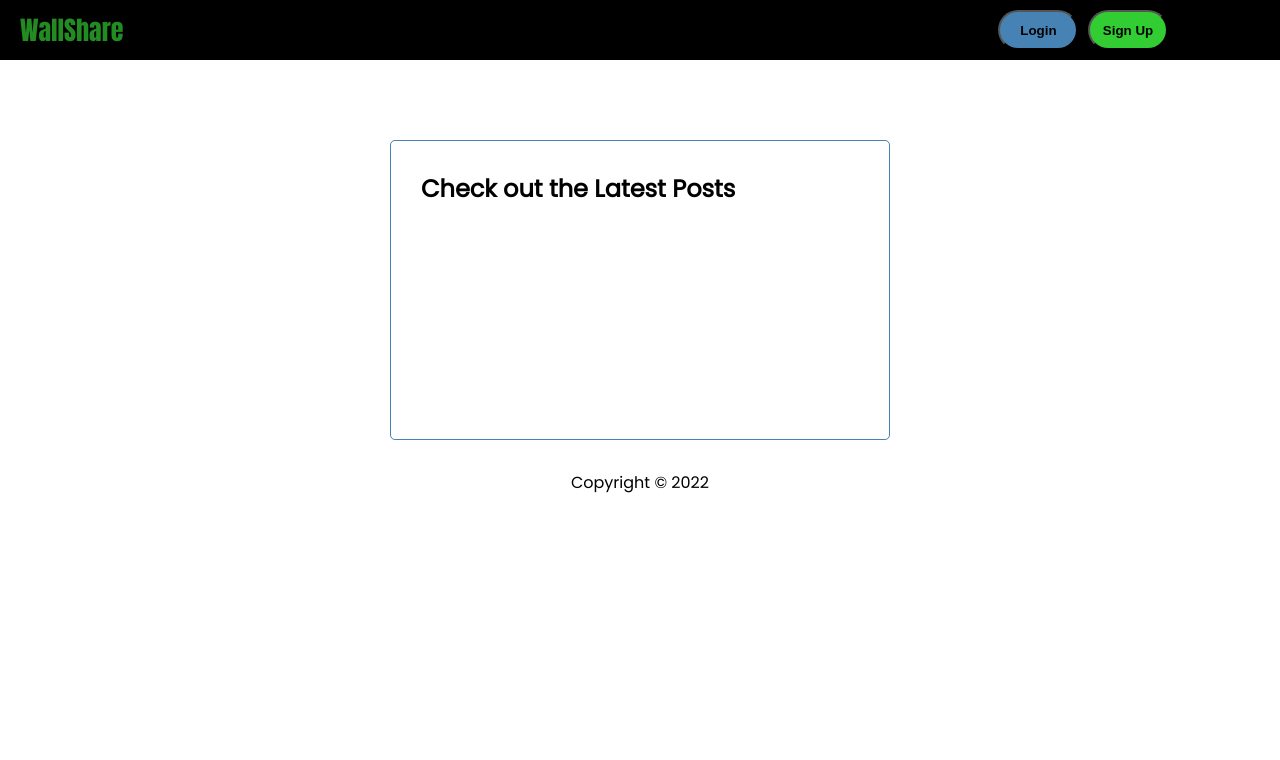
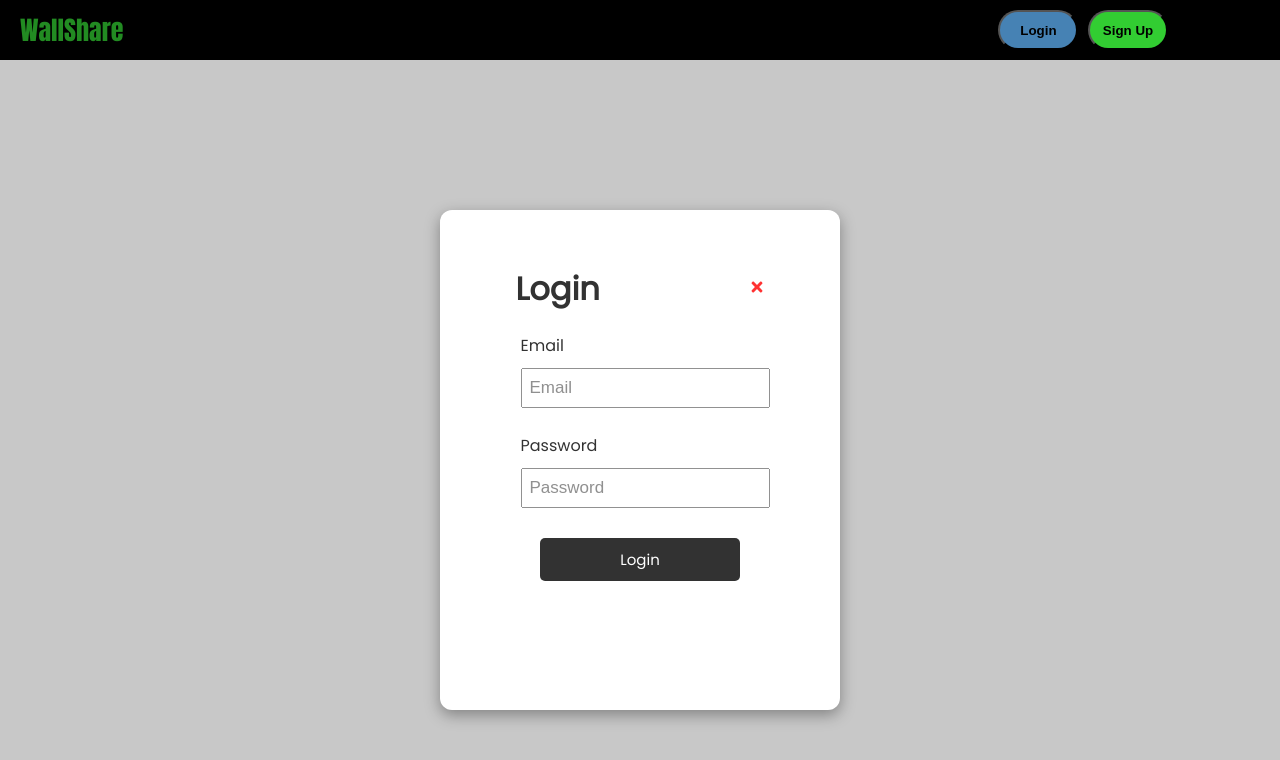
Before and after one commit to pauljessica82/WallApp, a React (Create React App) app in the folder frontend/: page /login in a window 1280 px wide. Shown: the top 760 px of the page. Built offline with nearby package versions, Linux system fonts and the light colour scheme.

Commit message:
fix modal form popups

```diff
--- a/frontend/src/App.js
+++ b/frontend/src/App.js
@@ -12,9 +12,10 @@ import Button from './components/Button';
 import Modal from './components/Modal';
 
 const App = () => {
-    const [showLoginForm, setShowLoginForm] = useState(true)
-    const [showSignUpForm, setShowSignUpForm] = useState(true)
+    const [showLoginForm, setShowLoginForm] = useState(false)
+    const [showSignUpForm, setShowSignUpForm] = useState(false)
     const [posts, setPosts] = useState([])
+
 
 
     const addUser = () => {
@@ -30,30 +31,31 @@ const App = () => {
     }
 
     return (
+
         <Router>
-            <div>
+            <HomeHeader />
+            <Routes>
+              <Route path='/' exact element={(
+                        <>
 
-                <HomeHeader
-                    onLogin={() => setShowLoginForm(!showLoginForm) && setShowSignUpForm(true)} showLogin={showLoginForm}
-                    onSignUp={() => setShowSignUpForm(!showSignUpForm) && setShowLoginForm(true)} showSignUp={showSignUpForm} />
 
-                <LoginForm showLoginForm={showLoginForm} onUserLogin={addUser} setShowLoginForm={setShowLoginForm} />
-
-                {/*  <div className="container">
-                   <AddUser/>
-                    <LoginForm/>
-                 </div> */}
-
-                <Routes>
-                    <Route path='/' exact element={(
-                        <>
-                            <AddUser showSignUpForm={showSignUpForm} setShowSignUpForm={setShowSignUpForm} />
-                            <AddUser showSignUpForm={showSignUpForm} setShowSignUpForm={setShowSignUpForm} />
-
-                            </>
+                        </>
                     )}
                     />
+                    <Route path='/register' exact element={(
+                    <>
+                        <AddUser onAdd={addUser} />
 
+                        </>
+                    )}
+                    />
+                      <Route path='/login' exact element={(
+                    <>
+                        <LoginForm onUserLogin={loginUser} />
+
+                        </>
+                    )}
+                    />
 
                 </Routes>
                 <br /> <br />
@@ -65,7 +67,7 @@ const App = () => {
                 </div>
 
                 <Footer />
-            </div>
+
         </Router>
   );
 }
--- a/frontend/src/components/AddUser.js
+++ b/frontend/src/components/AddUser.js
@@ -2,7 +2,7 @@ import React, { useState } from 'react'
 import LoginRegNavbar from './LoginRegNavbar';
 
 
-const AddUser = ({ onAdd, showSignUpForm, setShowSignUpForm }) => {
+const AddUser = ({ onAdd }) => {
     const [fname, setFname] = useState('')
     const [lname, setLname] = useState('')
     const [email, setEmail] = useState('')
@@ -29,12 +29,12 @@ const AddUser = ({ onAdd, showSignUpForm, setShowSignUpForm }) => {
 
     return (
 
-        <div className={`${showSignUpForm ? "active" : ""} show`}>
+
             <div className="modalBackground">
                 <div className="modalContainer-register">
         <form className='add-form' onSubmit={onSubmit}>
             <div className='form-control'>
-                            < LoginRegNavbar title="Register" onClick={() => { setShowSignUpForm(true) }} />
+                            < LoginRegNavbar title="Register" />
                 <label>First Name</label>
                 <input type='text' placeholder='First Name'
                     value={fname}
@@ -74,7 +74,7 @@ const AddUser = ({ onAdd, showSignUpForm, setShowSignUpForm }) => {
             </form>
                 </div>
             </div>
-        </div>
+
     )
 }
 
--- a/frontend/src/components/HomeHeader.js
+++ b/frontend/src/components/HomeHeader.js
@@ -1,5 +1,6 @@
 import PropTypes from 'prop-types'
 import Button from './Button'
+import { Link } from 'react-router-dom'
 
 /*onlogin and on show will bring up these elemnts. the show login and showsignup will be used as conditional checks*/
 
@@ -8,14 +9,18 @@ const HomeHeader = ({ onLogin, onSignUp }) => {
         <div>
         <div className ="navbar">
 
-
+                <Link to="/">
                 <h3>
                     WallShare
-                </h3>
-
+                    </h3>
+                </Link>
                 <span >
-                    <Button text="Login" color="steelblue" onClick={onLogin} left_percent="78% "/>
-                    <Button text="Sign Up" color="limegreen" onClick={onSignUp} left_percent="85%" />
+                    <Link to='/login'>
+                    <Button text="Login" color="steelblue" onClick={onLogin} left_percent="78% " />
+                    </Link>
+                    <Link to='/register'>
+                        <Button text="Sign Up" color="limegreen" onClick={onSignUp} left_percent="85%" />
+                        </Link>
                 </span>
             </div>
             </div>
--- a/frontend/src/components/LoginForm.js
+++ b/frontend/src/components/LoginForm.js
@@ -3,7 +3,7 @@ import LoginRegNavbar from './LoginRegNavbar';
 import './Modal.css'
 
 
-const LoginForm = ({ onUserLogin, showLoginForm, setShowLoginForm, setShowSignUpForm }) => {
+const LoginForm = ({ onUserLogin }) => {
     const [email, setEmail] = useState('')
     const [password, setPassword] = useState('')
 
@@ -11,14 +11,14 @@ const LoginForm = ({ onUserLogin, showLoginForm, setShowLoginForm, setShowSignUp
     const onSubmit = (e) => {
         e.preventDefault()
 
-/*        if (!email) {
+        if (!email) {
             alert("Please enter a email")
             return
         }
           if (!password) {
             alert("Please enter a password")
             return
-        }*/
+        }
 
 
         onUserLogin({ email, password })
@@ -29,13 +29,11 @@ const LoginForm = ({ onUserLogin, showLoginForm, setShowLoginForm, setShowSignUp
 
     return (
 
-
-        <div className={`${showLoginForm ? "active" : ""} show`}>
             <div className="modalBackground">
                 <div className="modalContainer">
             <form className='add-form' background-color="limegreen" onSubmit={onSubmit} >
                         <div className='form-control'>
-                            < LoginRegNavbar title="Login" onClick={() => { setShowLoginForm(true) }} />
+                            < LoginRegNavbar title="Login" />
                 <label>Email </label>
                 <input type='text' placeholder='Email'
                     value={email}
@@ -55,7 +53,7 @@ const LoginForm = ({ onUserLogin, showLoginForm, setShowLoginForm, setShowSignUp
                     </form>
                 </div>
             </div>
-        </div>
+
     )
 }
 
--- a/frontend/src/components/LoginRegNavbar.js
+++ b/frontend/src/components/LoginRegNavbar.js
@@ -1,13 +1,24 @@
 import PropTypes from 'prop-types'
+import { FaTimes } from 'react-icons/fa'
+import { Link } from 'react-router-dom'
 import './Modal.css'
 
-const LoginRegNavbar = ({ title, onClick }) => {
+const LoginRegNavbar = ({ title }) => {
 
 
     return (
         <header className='header' >
+
             <h1> {title} </h1> <div className="titleCloseBtn">
-                <button onClick={onClick} className="titleCloseBtn"> X </button>
+                <Link to="/">
+                    < FaTimes style={{
+                        color:
+                            'red', cursor: 'pointer'
+                    }}
+
+                    />
+
+                    </Link>
             </div>
         </header>
     )
```
Also changed, not shown: frontend/src/components/Dashboard.js (added).
